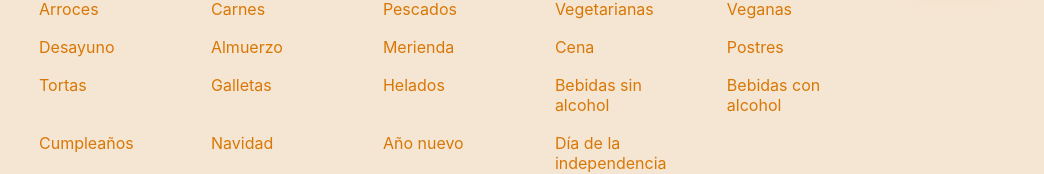
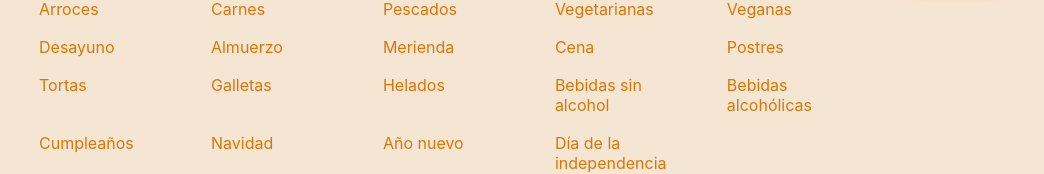
Before and after one commit to PabloFernandez3012/RecetasReact, a React (Vite) app in the folder frontend/: page /edit/1 in a window 1280 px wide. Shown: the part 1565-1739 px from the top of the page, without its empty margins (118-1162 px from the left). Built offline with nearby package versions, Linux system fonts and the light colour scheme; no server answers.

Commit message:
frontend: actualizar etiqueta de bebidas en Footer (bebidas alcohólicas)

```diff
--- a/frontend/src/components/Footer.jsx
+++ b/frontend/src/components/Footer.jsx
@@ -28,7 +28,7 @@ const CATEGORIES = [
 
   // Bebidas
   { key: 'bebidas-sin', label: 'Bebidas sin alcohol' },
-  { key: 'bebidas-con', label: 'Bebidas con alcohol' },
+  { key: 'bebidas-con', label: 'Bebidas alcohólicas' },
 
   // Celebraciones
   { key: 'cumpleanos', label: 'Cumpleaños' },
```
